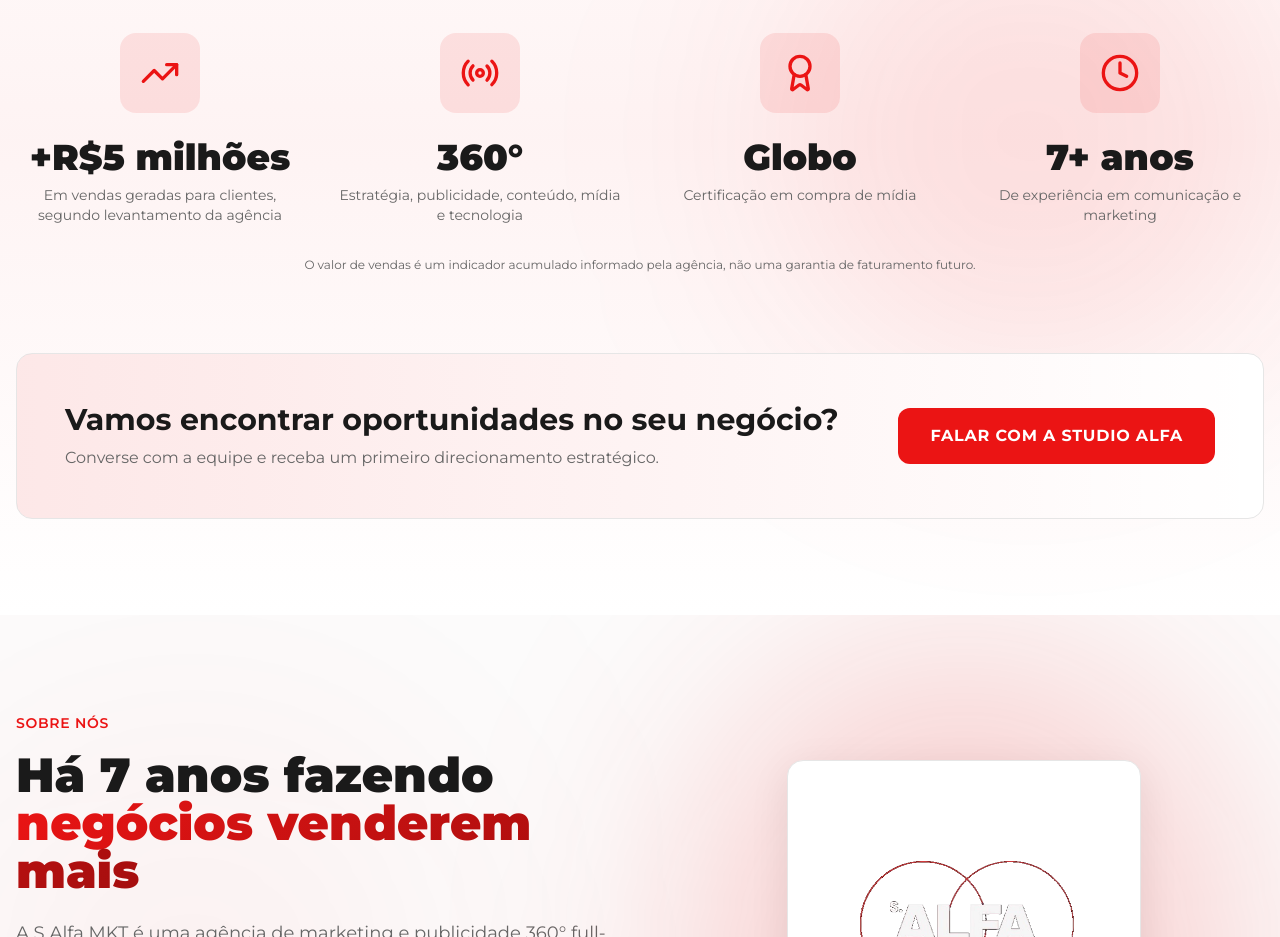
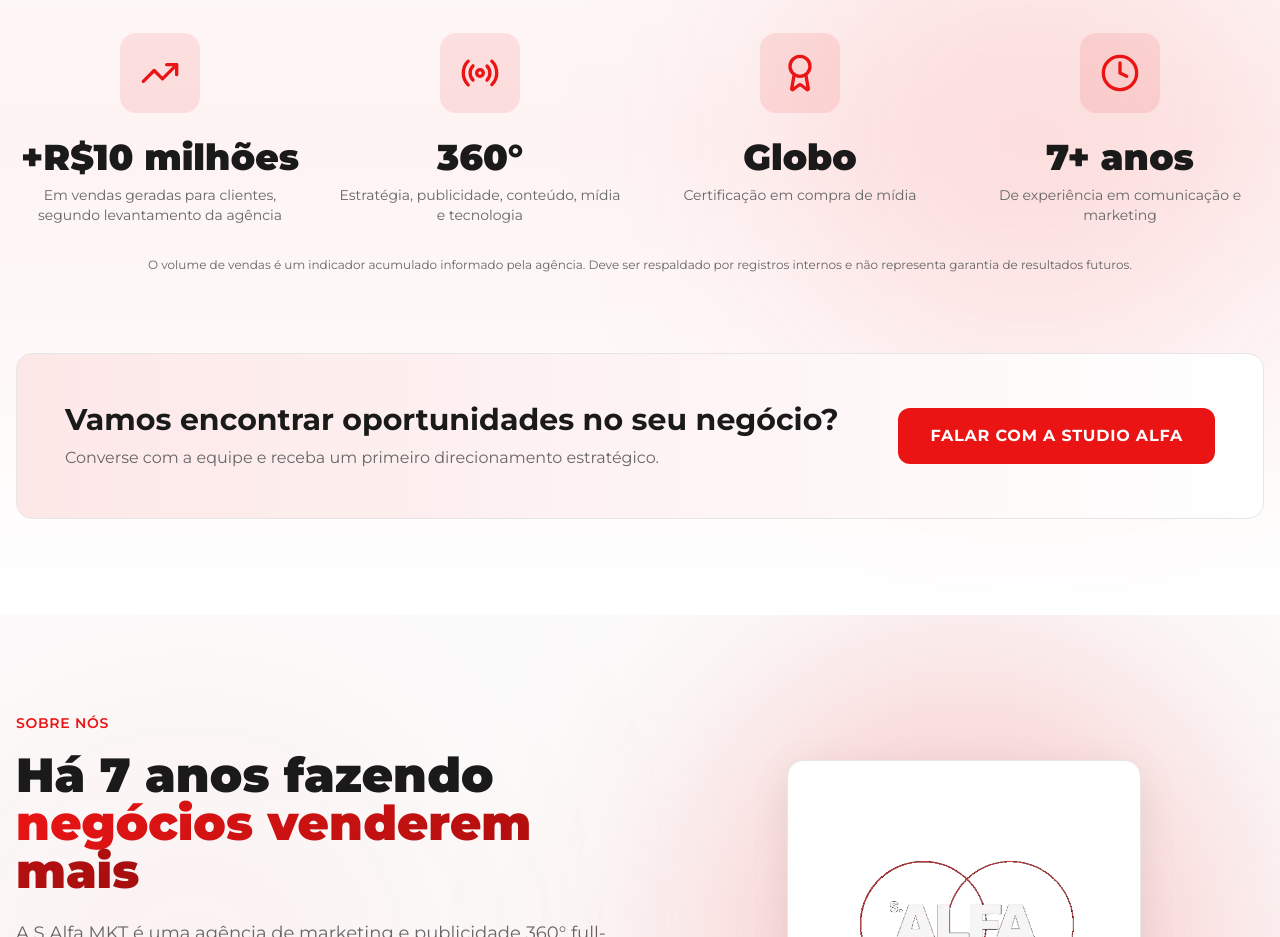
Before and after one commit to studioalfamarketingdigital-dev/studioalfamkt, a React (Vite) app: page / in a window 1280 px wide. Shown: the part 3960-4897 px from the top of the page. Built offline with nearby package versions, Linux system fonts and the light colour scheme; the HTML template or start-up script is replaced by a standard one.

Commit message:
Update results metric to R$10 million

```diff
--- a/src/components/Results.tsx
+++ b/src/components/Results.tsx
@@ -1,7 +1,7 @@
 import { TrendingUp, Radio, Award, Clock } from "lucide-react";
 
 const stats = [
-  { icon: TrendingUp, value: "+R$5 milhões", label: "Em vendas geradas para clientes, segundo levantamento da agência" },
+  { icon: TrendingUp, value: "+R$10 milhões", label: "Em vendas geradas para clientes, segundo levantamento da agência" },
   { icon: Radio, value: "360°", label: "Estratégia, publicidade, conteúdo, mídia e tecnologia" },
   { icon: Award, value: "Globo", label: "Certificação em compra de mídia" },
   { icon: Clock, value: "7+ anos", label: "De experiência em comunicação e marketing" },
@@ -28,7 +28,7 @@ const Results = () => (
           </div>
         ))}
       </div>
-      <p className="text-center text-xs text-muted-foreground mt-8">O valor de vendas é um indicador acumulado informado pela agência, não uma garantia de faturamento futuro.</p>
+      <p className="text-center text-xs text-muted-foreground mt-8">O volume de vendas é um indicador acumulado informado pela agência. Deve ser respaldado por registros internos e não representa garantia de resultados futuros.</p>
       <div className="mt-20 bg-card rounded-2xl p-8 md:p-12 border border-border relative overflow-hidden">
         <div className="absolute inset-0 bg-gradient-to-r from-primary/10 to-transparent" />
         <div className="relative z-10 flex flex-col md:flex-row items-center justify-between gap-6">
```
